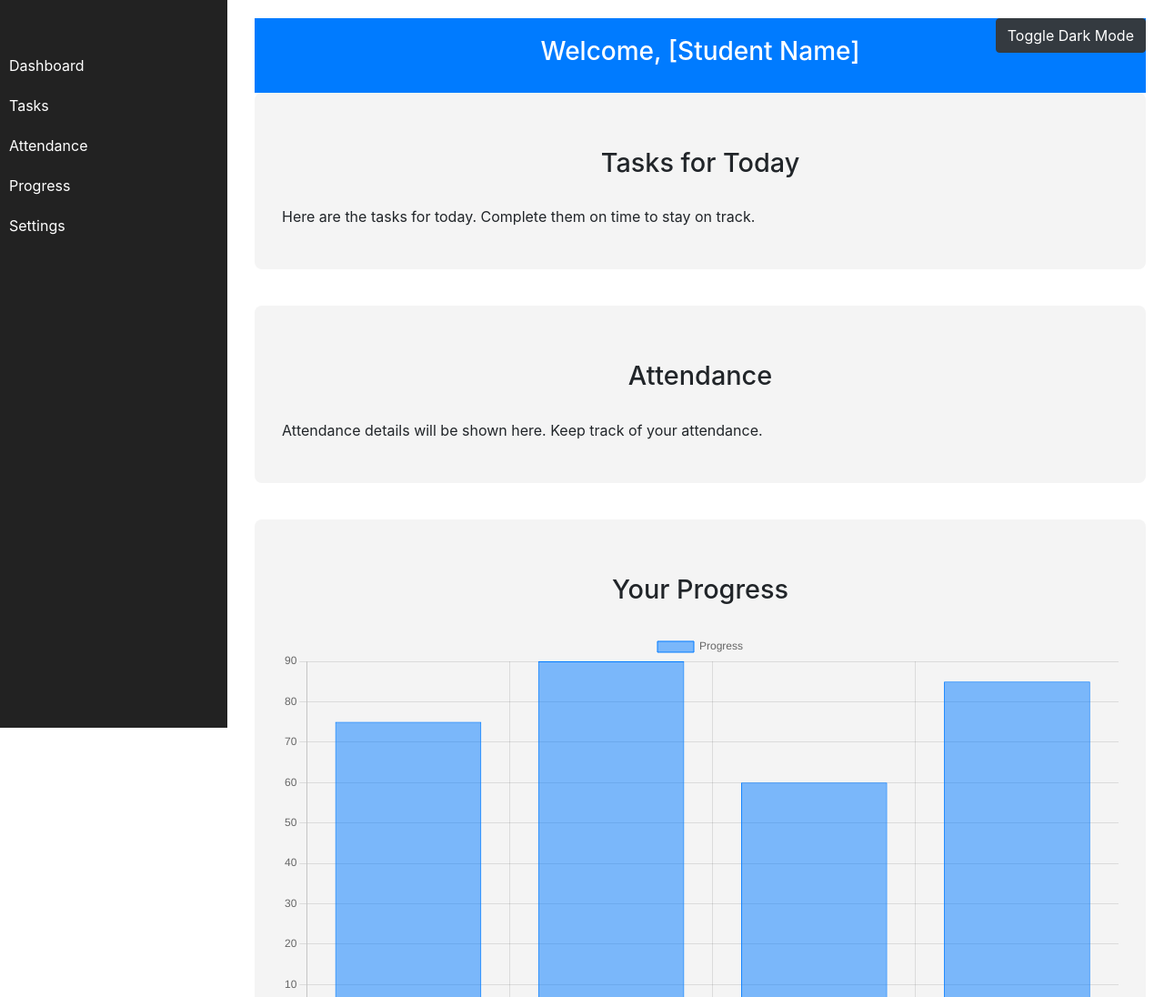
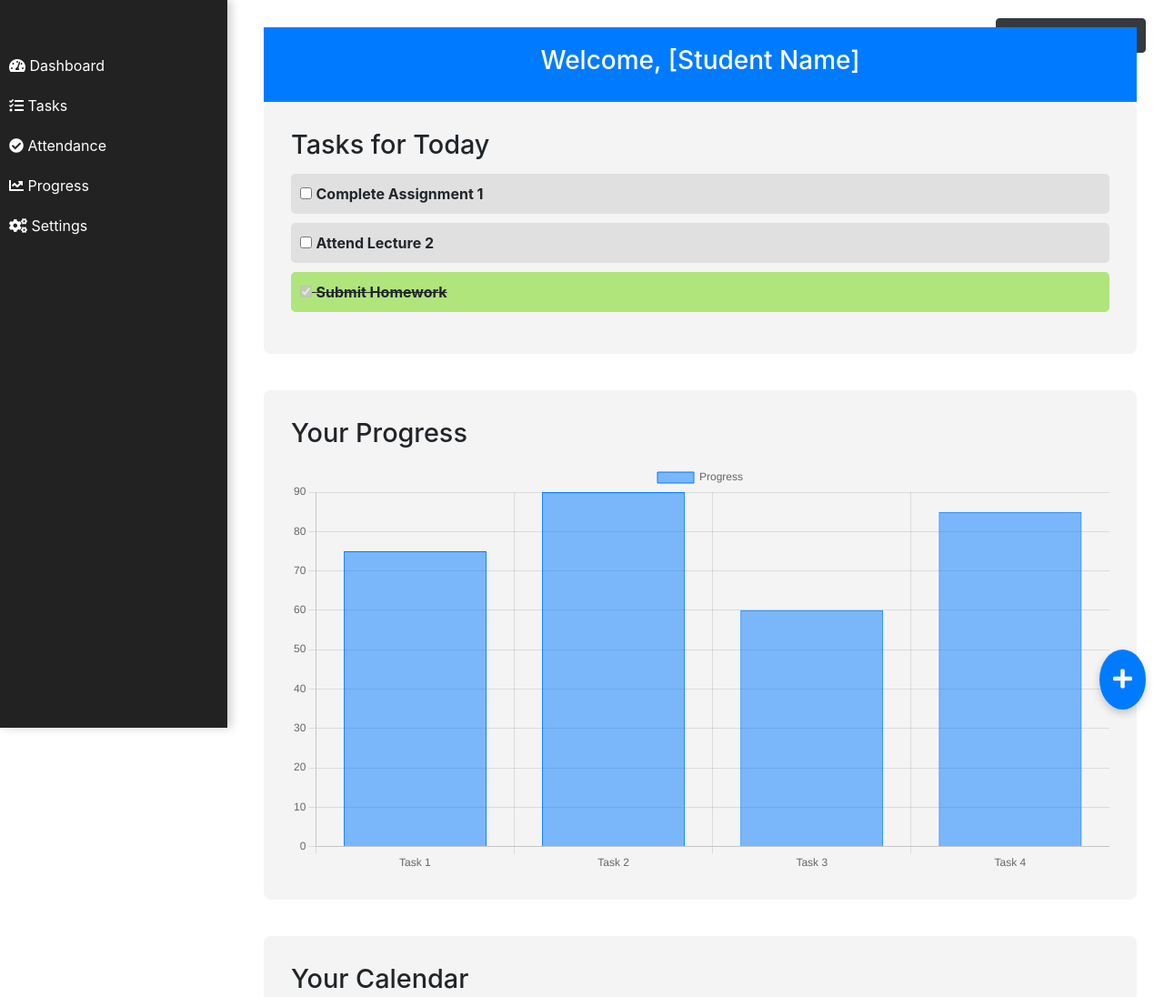
Before and after one commit to Shashank-1-piez/student-dashboard, a plain HTML site: page index.html in a window 1280 px wide. Shown: the top 1096 px of the page at 91% size. Drawn offline with nearby package versions, Linux system fonts and the light colour scheme; a script that the page names is missing.

Commit message:
Update index.html

```diff
--- a/index.html
+++ b/index.html
@@ -5,23 +5,24 @@
   <meta name="viewport" content="width=device-width, initial-scale=1.0">
   <title>Student Dashboard</title>
 
-  <!-- AOS CSS (For Scroll Animations) -->
+  <!-- AOS CSS for Animations -->
   <link href="https://unpkg.com/aos@2.3.1/dist/aos.css" rel="stylesheet">
 
-  <!-- Bootstrap CSS for Layout -->
+  <!-- Bootstrap and Font Awesome CSS -->
   <link rel="stylesheet" href="https://maxcdn.bootstrapcdn.com/bootstrap/4.5.2/css/bootstrap.min.css">
+  <link rel="stylesheet" href="https://cdnjs.cloudflare.com/ajax/libs/font-awesome/5.15.3/css/all.min.css">
 
-  <!-- Chart.js for Progress Chart -->
+  <!-- Chart.js for Progress Graph -->
   <script src="https://cdn.jsdelivr.net/npm/chart.js"></script>
 
   <style>
-    /* Dark Mode Styles */
+    /* Dark Mode */
     .dark-mode {
       background-color: #121212;
       color: white;
     }
 
-    /* Sidebar Styling */
+    /* Sidebar */
     .sidebar {
       height: 100vh;
       width: 250px;
@@ -31,6 +32,7 @@
       top: 0;
       left: 0;
       padding-top: 50px;
+      box-shadow: 4px 0px 10px rgba(0, 0, 0, 0.2);
     }
 
     .sidebar a {
@@ -44,15 +46,21 @@
       background-color: #575757;
     }
 
-    /* Main Content */
+    /* Main Content Area */
     .content {
       margin-left: 260px;
-      padding: 20px;
+      padding: 30px;
     }
 
-    .section-header {
+    .header {
+      background-color: #007bff;
+      padding: 20px;
+      color: white;
       text-align: center;
-      margin: 30px 0;
+      font-size: 1.5rem;
+      position: sticky;
+      top: 0;
+      z-index: 100;
     }
 
     .content-section {
@@ -67,15 +75,56 @@
       margin-bottom: 15px;
     }
 
-    .content-section p {
-      font-size: 1rem;
+    .task-list {
+      list-style-type: none;
+      padding: 0;
     }
 
-    /* Smooth transition for content sections */
-    .content-section {
-      transition: all 0.3s ease;
+    .task-list li {
+      background: #e0e0e0;
+      margin-bottom: 10px;
+      padding: 10px;
+      border-radius: 5px;
     }
 
+    .task-list li.completed {
+      background: #b0e57c;
+      text-decoration: line-through;
+    }
+
+    .task-list li .task-name {
+      font-weight: bold;
+    }
+
+    /* Calendar */
+    .calendar-container {
+      display: flex;
+      justify-content: center;
+      align-items: center;
+      margin-bottom: 30px;
+    }
+
+    .calendar {
+      width: 100%;
+      max-width: 600px;
+    }
+
+    /* Floating Action Button */
+    .fab-btn {
+      position: fixed;
+      bottom: 20px;
+      right: 20px;
+      background-color: #007bff;
+      color: white;
+      border-radius: 50%;
+      padding: 15px;
+      font-size: 24px;
+      box-shadow: 0 4px 10px rgba(0, 0, 0, 0.2);
+      z-index: 100;
+      cursor: pointer;
+    }
+
+    /* Dark Mode Adjustments */
     .dark-mode .sidebar {
       background-color: #121212;
     }
@@ -89,13 +138,8 @@
       background-color: #444;
     }
 
-    /* Header Styling */
-    .header {
-      background-color: #007bff;
-      padding: 20px;
-      color: white;
-      text-align: center;
-      font-size: 1.5rem;
+    .dark-mode .header {
+      background-color: #1a73e8;
     }
   </style>
 </head>
@@ -104,13 +148,13 @@
   <!-- Dark Mode Toggle Button -->
   <button class="btn btn-dark" style="position: fixed; top: 20px; right: 20px;" onclick="toggleDarkMode()">Toggle Dark Mode</button>
 
-  <!-- Sidebar -->
+  <!-- Sidebar Navigation -->
   <div class="sidebar">
-    <a href="#">Dashboard</a>
-    <a href="#">Tasks</a>
-    <a href="#">Attendance</a>
-    <a href="#">Progress</a>
-    <a href="#">Settings</a>
+    <a href="#"><i class="fas fa-tachometer-alt"></i> Dashboard</a>
+    <a href="#"><i class="fas fa-tasks"></i> Tasks</a>
+    <a href="#"><i class="fas fa-check-circle"></i> Attendance</a>
+    <a href="#"><i class="fas fa-chart-line"></i> Progress</a>
+    <a href="#"><i class="fas fa-cogs"></i> Settings</a>
   </div>
 
   <!-- Main Content -->
@@ -121,27 +165,38 @@
 
     <!-- Tasks Section -->
     <section class="tasks-section content-section" data-aos="fade-up">
-      <div class="section-header">
-        <h3>Tasks for Today</h3>
-      </div>
-      <p>Here are the tasks for today. Complete them on time to stay on track.</p>
+      <h3>Tasks for Today</h3>
+      <ul class="task-list">
+        <li class="task-item">
+          <input type="checkbox"> <span class="task-name">Complete Assignment 1</span>
+        </li>
+        <li class="task-item">
+          <input type="checkbox"> <span class="task-name">Attend Lecture 2</span>
+        </li>
+        <li class="task-item completed">
+          <input type="checkbox" checked disabled> <span class="task-name">Submit Homework</span>
+        </li>
+      </ul>
     </section>
 
-    <!-- Attendance Section -->
-    <section class="attendance-section content-section" data-aos="fade-down">
-      <div class="section-header">
-        <h3>Attendance</h3>
-      </div>
-      <p>Attendance details will be shown here. Keep track of your attendance.</p>
+    <!-- Progress Section (Chart) -->
+    <section class="progress-section content-section" data-aos="fade-down">
+      <h3>Your Progress</h3>
+      <canvas id="progressChart"></canvas>
     </section>
 
-    <!-- Progress Section with Chart -->
-    <section class="progress-section content-section" data-aos="fade-left">
-      <div class="section-header">
-        <h3>Your Progress</h3>
+    <!-- Calendar Section -->
+    <section class="calendar-section content-section" data-aos="fade-left">
+      <h3>Your Calendar</h3>
+      <div class="calendar-container">
+        <div id="calendar"></div>
       </div>
-      <canvas id="progressChart"></canvas>
     </section>
+
+    <!-- Floating Action Button (Add Task) -->
+    <div class="fab-btn" onclick="addTask()">
+      <i class="fas fa-plus"></i>
+    </div>
   </div>
 
   <!-- Bootstrap JS and dependencies -->
@@ -149,18 +204,23 @@
   <script src="https://cdn.jsdelivr.net/npm/@popperjs/core@2.5.3/dist/umd/popper.min.js"></script>
   <script src="https://maxcdn.bootstrapcdn.com/bootstrap/4.5.2/js/bootstrap.min.js"></script>
 
-  <!-- AOS JS for Animations -->
+  <!-- AOS JS -->
   <script src="https://unpkg.com/aos@2.3.1/dist/aos.js"></script>
+
+  <!-- Calendar JS -->
+  <script src="https://cdnjs.cloudflare.com/ajax/libs/fullcalendar/3.2.0/fullcalendar.min.js"></script>
+
+  <!-- Chart.js JS -->
   <script>
-    // Initialize AOS
+    // Initialize AOS Animations
     AOS.init();
 
-    // Dark Mode Toggle Function
+    // Toggle Dark Mode
     function toggleDarkMode() {
       document.body.classList.toggle('dark-mode');
     }
 
-    // Chart.js for Progress
+    // Chart.js - Progress
     var ctx = document.getElementById('progressChart').getContext('2d');
     var progressChart = new Chart(ctx, {
       type: 'bar',
@@ -168,7 +228,7 @@
         labels: ['Task 1', 'Task 2', 'Task 3', 'Task 4'],
         datasets: [{
           label: 'Progress',
-          data: [75, 90, 60, 85], // Example data
+          data: [75, 90, 60, 85],
           backgroundColor: 'rgba(0, 123, 255, 0.5)',
           borderColor: 'rgba(0, 123, 255, 1)',
           borderWidth: 1
@@ -176,13 +236,20 @@
       },
       options: {
         scales: {
-          y: {
-            beginAtZero: true
-          }
+          y: { beginAtZero: true }
         }
       }
     });
+
+    // FullCalendar Initialization (for calendar section)
+    $(document).ready(function() {
+      $('#calendar').fullCalendar();
+    });
+
+    // Add Task Functionality (FAB Button)
+    function addTask() {
+      alert('Add New Task Modal Here');
+    }
   </script>
-
 </body>
 </html>
```
